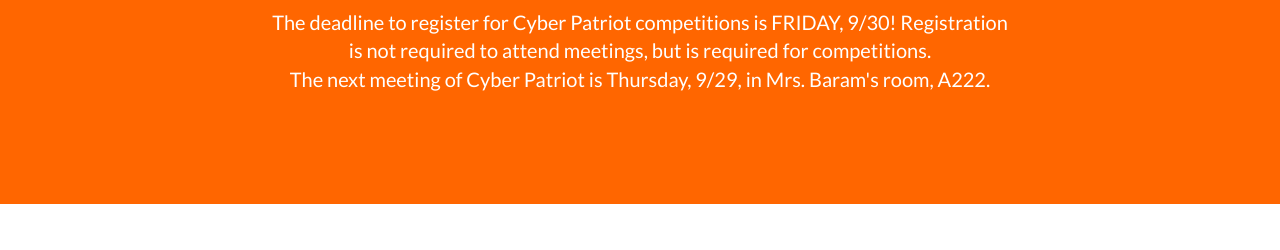
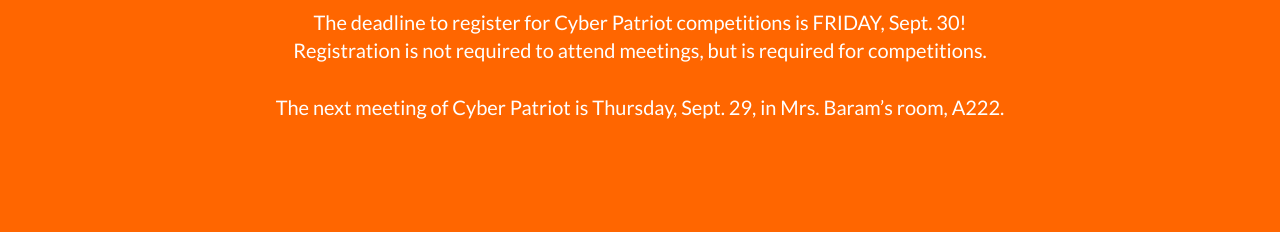
Before and after one commit to wtwcyber/wtwcyber.github.io, a plain HTML site: page index.html in a window 1280 px wide. Shown: the part 550-800 px from the top of the page. Drawn offline with nearby package versions, Linux system fonts and the light colour scheme.

Commit message:
Update site content Sun Sep 25 18:41:36 EDT 2016

```diff
--- a/index.html
+++ b/index.html
@@ -89,10 +89,12 @@
             <p>
 
 
-                    The deadline to register for Cyber Patriot competitions is FRIDAY, 9/30! Registration is not required to attend meetings, but is required for competitions.
+                    The deadline to register for Cyber Patriot competitions is FRIDAY, Sept. 30! Registration is not required to attend meetings, but is required for competitions.
+                    <br>
 
                     <br>
-                    The next meeting of Cyber Patriot is Thursday, 9/29, in Mrs. Baram&#39;s room, A222.
+                    The next meeting of Cyber Patriot is Thursday, Sept. 29, in Mrs. Baram&rsquo;s room, A222.
+                    <br>
 
             </p>
 
```
